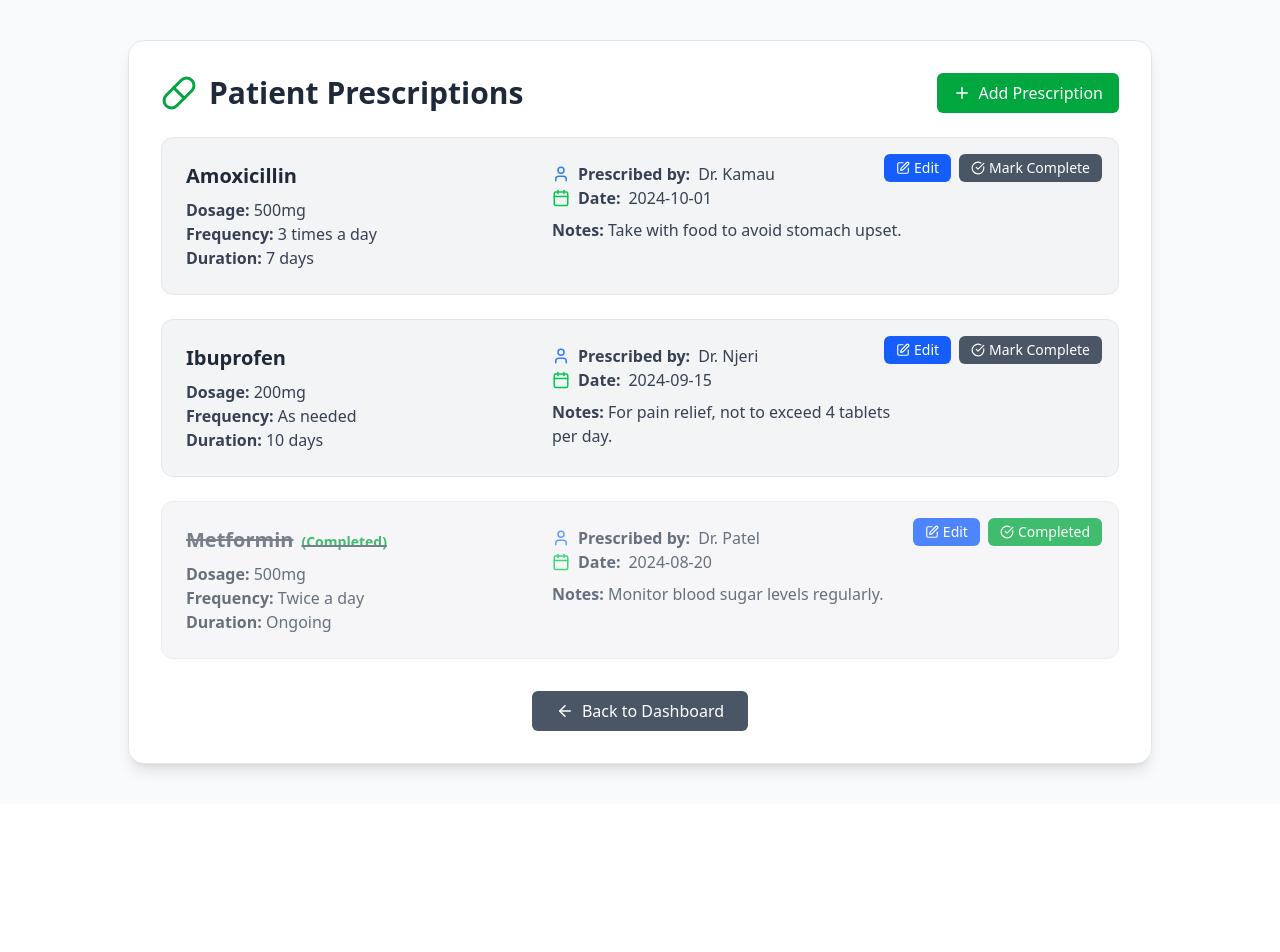
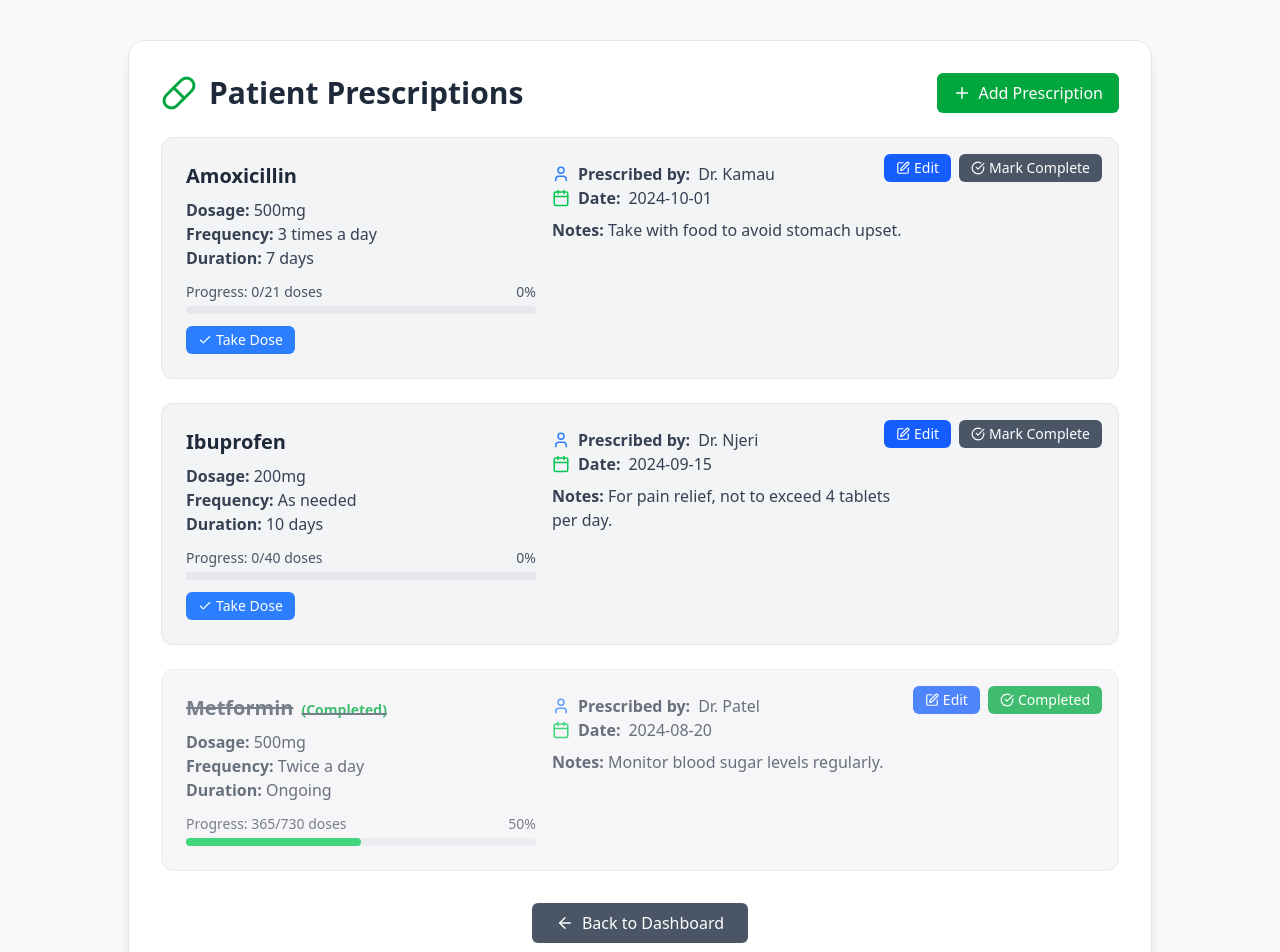
Before and after one commit to BrilliantKimari/Medi_chain-Frontend, a React (Vite) app in the folder medichain-frontend/: page /prescriptions in a window 1280 px wide. Shown: the top 952 px of the page. Before the commit the page ends 804 px from the top, so only its background shows below. Built offline with nearby package versions, Linux system fonts and the light colour scheme.

Commit message:
MC-24 prescription progress bar

```diff
--- a/medichain-frontend/src/pages/PrescriptionPage.jsx
+++ b/medichain-frontend/src/pages/PrescriptionPage.jsx
@@ -1,5 +1,5 @@
 import { useState } from "react";
-import { Pill, Calendar, User, Plus, Edit, ArrowLeft, X, CheckCircle } from "lucide-react";
+import { Pill, Calendar, User, Plus, Edit, ArrowLeft, X, CheckCircle, Check } from "lucide-react";
 import { Link } from "react-router-dom";
 
 export default function PrescriptionPage() {
@@ -14,7 +14,9 @@ export default function PrescriptionPage() {
       prescribedBy: "Dr. Kamau",
       date: "2024-10-01",
       notes: "Take with food to avoid stomach upset.",
-      completed: false
+      completed: false,
+      takenDoses: 0,
+      totalDoses: 21
     },
     {
       id: 2,
@@ -25,7 +27,9 @@ export default function PrescriptionPage() {
       prescribedBy: "Dr. Njeri",
       date: "2024-09-15",
       notes: "For pain relief, not to exceed 4 tablets per day.",
-      completed: false
+      completed: false,
+      takenDoses: 0,
+      totalDoses: 40
     },
     {
       id: 3,
@@ -36,7 +40,9 @@ export default function PrescriptionPage() {
       prescribedBy: "Dr. Patel",
       date: "2024-08-20",
       notes: "Monitor blood sugar levels regularly.",
-      completed: true
+      completed: true,
+      takenDoses: 365,
+      totalDoses: 730
     }
   ]);
 
@@ -50,7 +56,9 @@ export default function PrescriptionPage() {
     prescribedBy: "",
     date: "",
     notes: "",
-    completed: false
+    completed: false,
+    takenDoses: 0,
+    totalDoses: 0
   });
 
   const handleAddPrescription = () => {
@@ -62,7 +70,9 @@ export default function PrescriptionPage() {
       prescribedBy: "",
       date: "",
       notes: "",
-      completed: false
+      completed: false,
+      takenDoses: 0,
+      totalDoses: 0
     });
     setShowModal(true);
   };
@@ -89,7 +99,10 @@ export default function PrescriptionPage() {
       duration: "",
       prescribedBy: "",
       date: "",
-      notes: ""
+      notes: "",
+      completed: false,
+      takenDoses: 0,
+      totalDoses: 0
     });
   };
 
@@ -104,13 +117,21 @@ export default function PrescriptionPage() {
       prescribedBy: "",
       date: "",
       notes: "",
-      completed: false
+      completed: false,
+      takenDoses: 0,
+      totalDoses: 0
     });
   };
 
   const handleMarkCompleted = (id) => {
     setPrescriptions(prescriptions.map(p =>
       p.id === id ? { ...p, completed: !p.completed } : p
+    ));
+  };
+
+  const handleTakeDose = (id) => {
+    setPrescriptions(prescriptions.map(p =>
+      p.id === id && p.takenDoses < p.totalDoses ? { ...p, takenDoses: p.takenDoses + 1 } : p
     ));
   };
 
@@ -269,6 +290,31 @@ export default function PrescriptionPage() {
                   <p className="text-gray-700"><strong>Dosage:</strong> {prescription.dosage}</p>
                   <p className="text-gray-700"><strong>Frequency:</strong> {prescription.frequency}</p>
                   <p className="text-gray-700"><strong>Duration:</strong> {prescription.duration}</p>
+
+                  {/* Progress Bar */}
+                  <div className="mt-3">
+                    <div className="flex justify-between text-sm text-gray-600 mb-1">
+                      <span>Progress: {prescription.takenDoses}/{prescription.totalDoses} doses</span>
+                      <span>{Math.round((prescription.takenDoses / prescription.totalDoses) * 100)}%</span>
+                    </div>
+                    <div className="w-full bg-gray-200 rounded-full h-2">
+                      <div
+                        className="bg-green-500 h-2 rounded-full transition-all duration-300"
+                        style={{ width: `${Math.min((prescription.takenDoses / prescription.totalDoses) * 100, 100)}%` }}
+                      ></div>
+                    </div>
+                  </div>
+
+                  {/* Take Dose Button */}
+                  {!prescription.completed && prescription.takenDoses < prescription.totalDoses && (
+                    <button
+                      onClick={() => handleTakeDose(prescription.id)}
+                      className="mt-3 bg-blue-500 text-white px-3 py-1 rounded-md hover:bg-blue-600 flex items-center gap-1 text-sm"
+                    >
+                      <Check size={14} />
+                      Take Dose
+                    </button>
+                  )}
                 </div>
                 <div>
                   <p className="text-gray-700 flex items-center gap-2">
```
